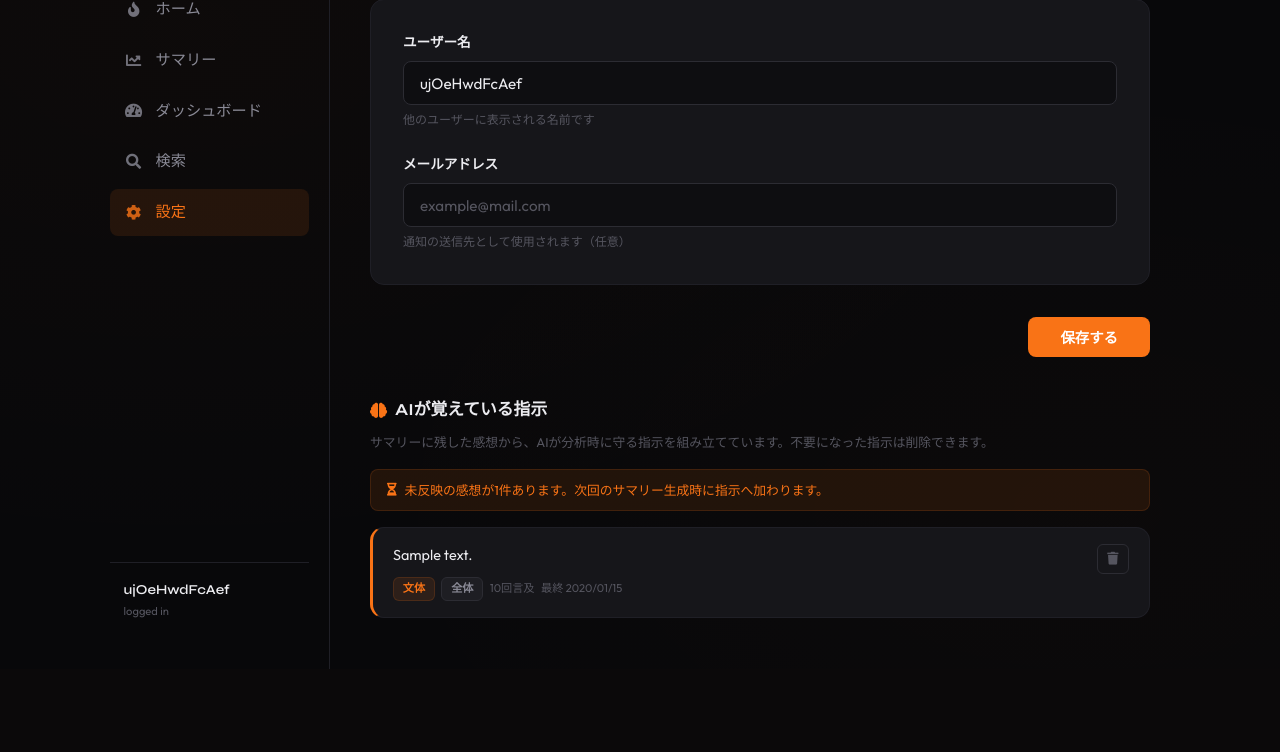
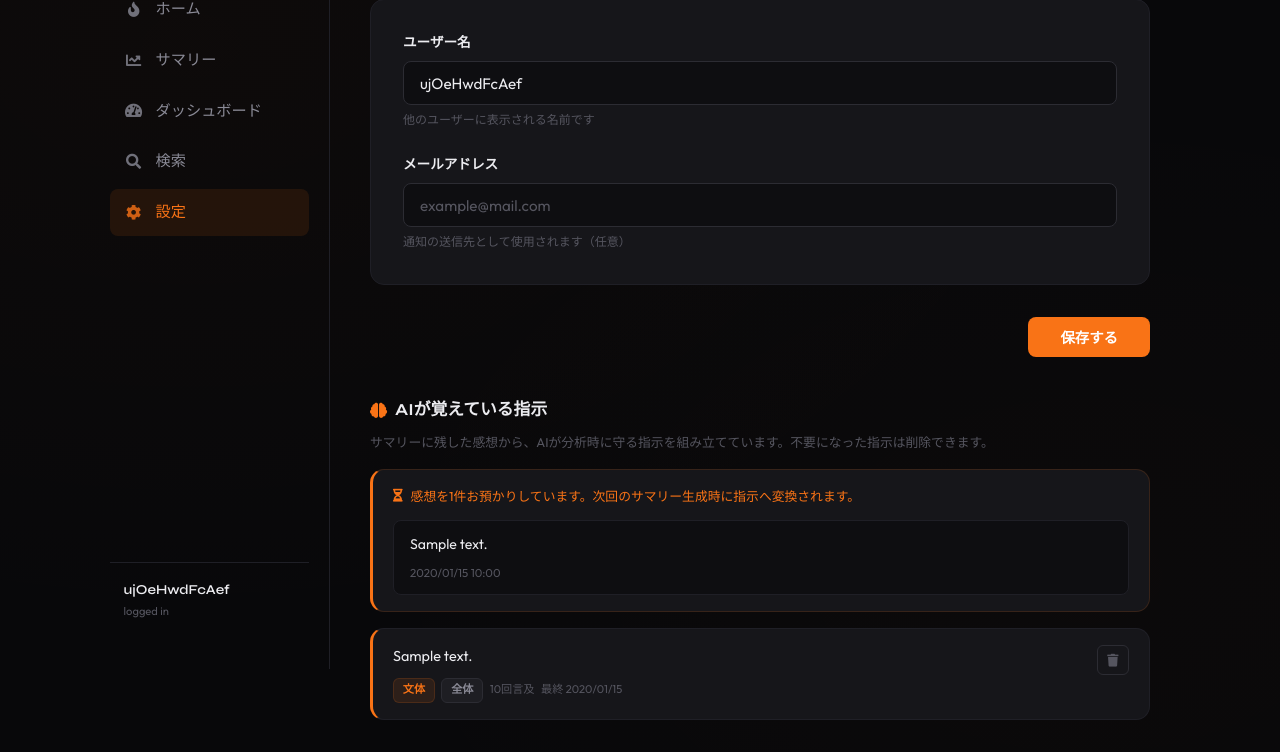
Before and after one commit to bon10/admonish-grumbler, a Flask app: page /settings in a window 1280 px wide. Shown: the part 131-883 px from the top of the page. Before the commit the page ends 800 px from the top, so only its background shows below. Run offline with Flask 2, Linux system fonts and the light colour scheme; a database or web service that is not in the repository returns one stand-in record (values such as "Sample title"); some libraries are stand-ins or nearby versions.

Commit message:
未反映の感想の本文と記入先サマリーを設定画面に表示する

```diff
--- a/app/static/main.css
+++ b/app/static/main.css
@@ -1491,17 +1491,59 @@ a:hover {
   line-height: 1.7;
 }
 
-.instruction-pending-note {
-  background: var(--accent-dim);
+.pending-card {
+  background: var(--bg-surface);
   border: 1px solid rgba(249, 115, 22, 0.15);
-  border-radius: var(--radius-sm);
+  border-left: 3px solid var(--accent);
+  border-radius: var(--radius);
+  padding: 1rem 1.25rem;
+  margin-bottom: 1rem;
+}
+
+.pending-lead {
   color: var(--accent);
   font-size: 0.8rem;
-  padding: 0.6rem 1rem;
-  margin-bottom: 1rem;
   display: flex;
   align-items: center;
   gap: 0.5rem;
+}
+
+.pending-list {
+  list-style: none;
+  margin: 0.85rem 0 0;
+  padding: 0;
+  display: flex;
+  flex-direction: column;
+  gap: 0.6rem;
+}
+
+.pending-item {
+  background: var(--bg-primary);
+  border: 1px solid var(--border-subtle);
+  border-radius: var(--radius-sm);
+  padding: 0.75rem 1rem;
+}
+
+.pending-text {
+  color: var(--text-primary);
+  font-size: 0.88rem;
+  line-height: 1.7;
+}
+
+.pending-source {
+  color: var(--text-muted);
+  font-size: 0.72rem;
+  margin-top: 0.4rem;
+}
+
+.pending-source a {
+  color: var(--text-secondary);
+  text-decoration: underline;
+  text-underline-offset: 2px;
+}
+
+.pending-source a:hover {
+  color: var(--accent);
 }
 
 .instruction-list {
--- a/app/templates/settings.html
+++ b/app/templates/settings.html
@@ -38,11 +38,26 @@
     サマリーに残した感想から、AIが分析時に守る指示を組み立てています。不要になった指示は削除できます。
   </p>
 
-  {% if feedback.pending_count and feedback.instructions %}
-  <p class="instruction-pending-note">
-    <i class="fas fa-hourglass-half"></i>
-    未反映の感想が{{ feedback.pending_count }}件あります。次回のサマリー生成時に指示へ加わります。
-  </p>
+  {% if feedback.pending %}
+  <div class="pending-card">
+    <p class="pending-lead">
+      <i class="fas fa-hourglass-half"></i>
+      感想を{{ feedback.pending|length }}件お預かりしています。次回のサマリー生成時に指示へ変換されます。
+    </p>
+    <ul class="pending-list">
+      {% for item in feedback.pending %}
+      <li class="pending-item">
+        <p class="pending-text">{{ item.text }}</p>
+        <p class="pending-source">
+          {{ item.written_at.strftime('%Y/%m/%d %H:%M') }}
+          {% if item.summary_label %}
+          ・<a href="{{ url_for('summary.detail', summary_id=item.summary_id) }}">{{ item.summary_label }}</a>に記入
+          {% endif %}
+        </p>
+      </li>
+      {% endfor %}
+    </ul>
+  </div>
   {% endif %}
 
   {% if feedback.instructions %}
@@ -71,14 +86,7 @@
     </li>
     {% endfor %}
   </ul>
-  {% elif feedback.pending_count %}
-  <div class="settings-card instruction-empty">
-    <p>
-      <i class="fas fa-hourglass-half"></i>
-      感想を{{ feedback.pending_count }}件お預かりしています。次回のサマリー生成時に指示へ変換され、ここに並びます。
-    </p>
-  </div>
-  {% else %}
+  {% elif not feedback.pending %}
   <div class="settings-card instruction-empty">
     <p>まだ指示はありません。サマリー画面で感想を残すと、ここに追加されます。</p>
   </div>
--- a/app/usecase/summary_interactor.py
+++ b/app/usecase/summary_interactor.py
@@ -123,6 +123,24 @@ def _build_feedback_instructions_text(summary_type):
         return None
 
 
+def _find_summary_safely(summary_repo, summary_id):
+    """未反映フィードバックの記入先サマリーを引く。削除済み・不正なIDでも設定画面を壊さない。"""
+    if not summary_id:
+        return None
+    try:
+        return summary_repo.find_by_id(summary_id)
+    except Exception:
+        return None
+
+
+def _summary_label(summary):
+    """記入先サマリーの表示名。どの期間のサマリーへの感想かを一目でわかるようにする。"""
+    if not summary:
+        return None
+    kind = "月次" if summary.type == "monthly" else "週次"
+    return f"{kind}サマリー（{summary.period_end.strftime('%Y/%m/%d')}）"
+
+
 def _drop_used_transient_instructions(summary_type):
     """今回の生成で使い切った1回きりの指示を破棄する"""
     try:
@@ -168,15 +186,28 @@ class SummaryInteractor:
 
     def get_feedback_profile_view(self):
         """
-        設定画面向けに、AIが記憶している指示と未反映フィードバックの件数を返す。
+        設定画面向けに、AIが記憶している指示と、まだ指示になっていない感想を返す。
 
-        指示と件数で2度DBを読まないよう、1回のロードから両方を組み立てる。
+        未反映の感想は件数だけでは何を書いたか確認できないため、本文と記入先の
+        サマリーを添える。記入日時はサマリー側のfeedback_atを優先する
+        (移行で取り込んだ感想は、キューへ積んだ日時が実際の記入日と食い違うため)。
         """
         profile = FeedbackProfileRepository().load()
-        return {
-            "instructions": profile.sorted_instructions(),
-            "pending_count": len(profile.pending),
-        }
+        summary_repo = SummaryRepository()
+
+        pending = []
+        for item in profile.pending:
+            summary = _find_summary_safely(summary_repo, item.summary_id)
+            pending.append(
+                {
+                    "text": item.text,
+                    "written_at": (summary.feedback_at if summary else None) or item.created_at,
+                    "summary_id": item.summary_id if summary else None,
+                    "summary_label": _summary_label(summary),
+                }
+            )
+
+        return {"instructions": profile.sorted_instructions(), "pending": pending}
 
     def delete_feedback_instruction(self, instruction_id):
         """ユーザーが不要と判断した指示を削除し、以降の分析へ渡らないようにする"""
```
